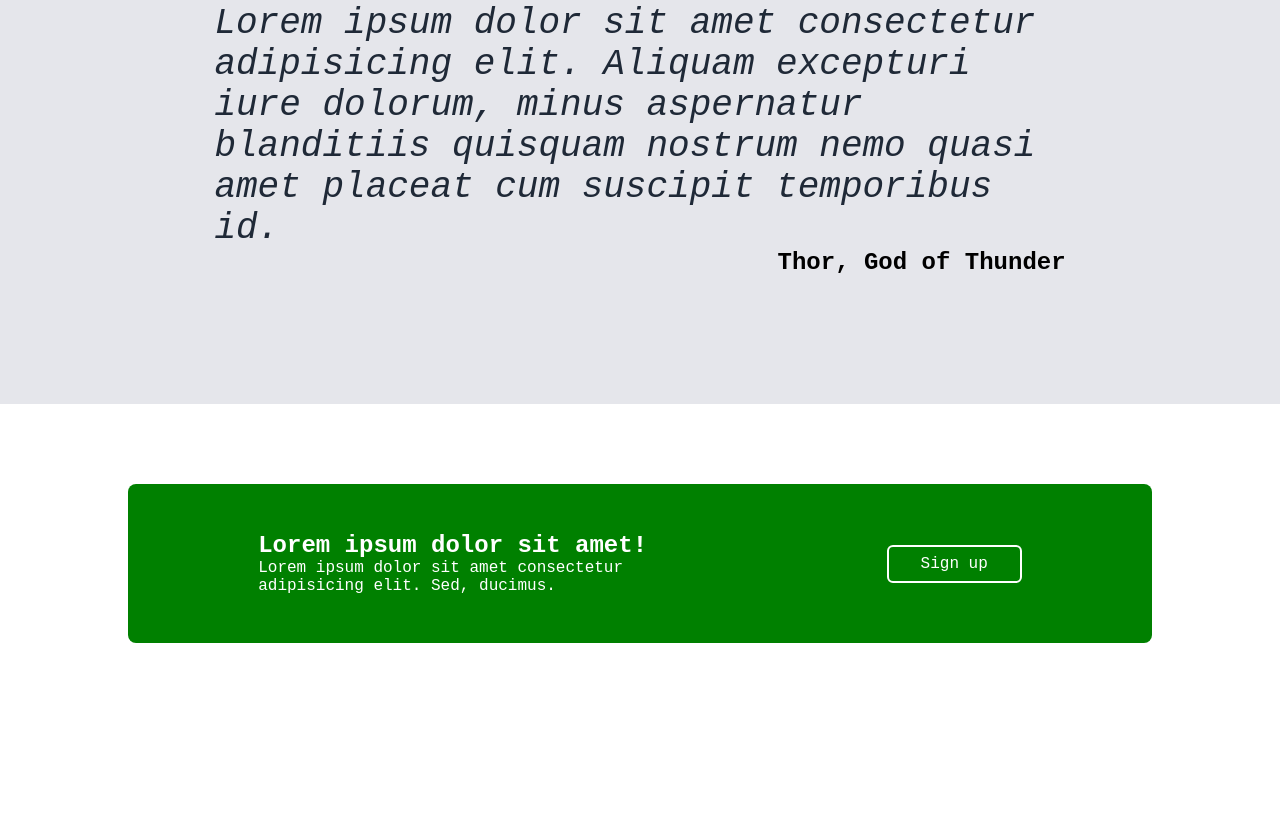
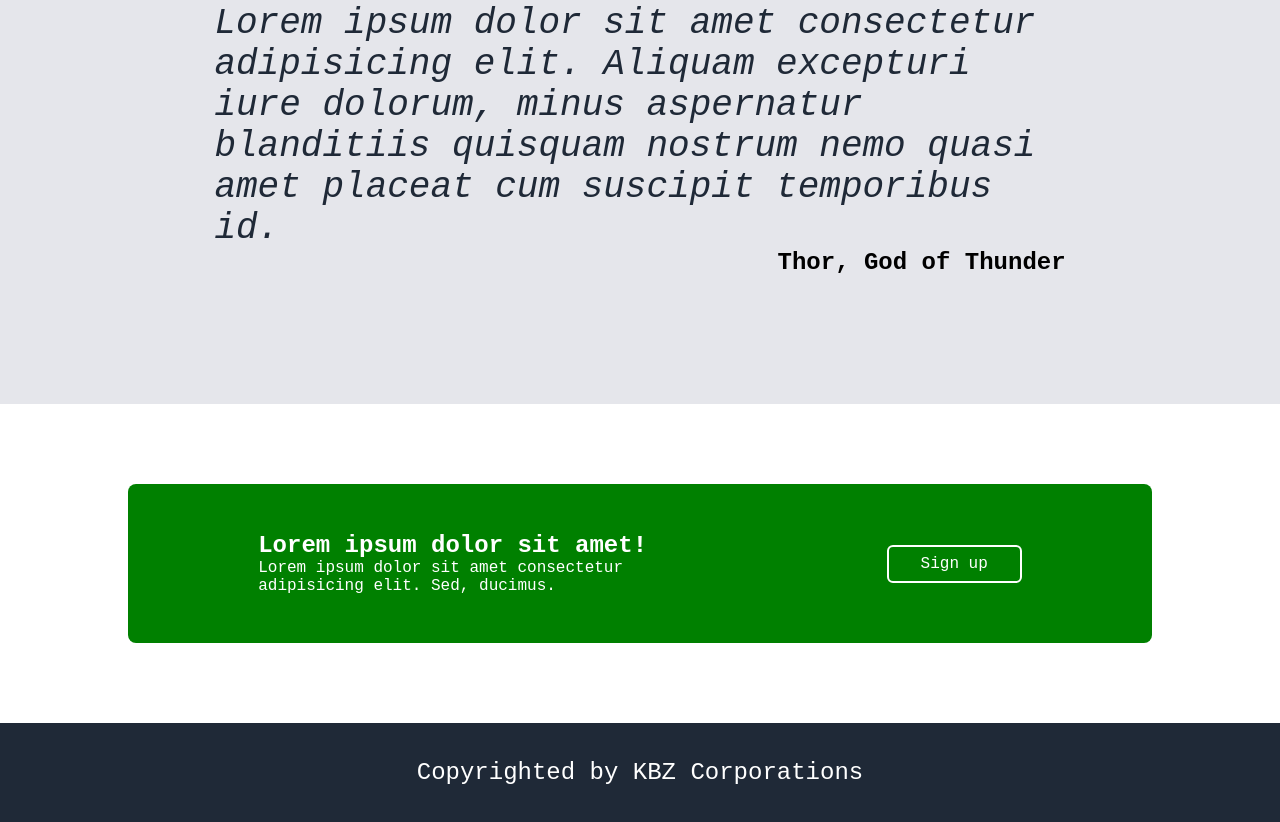
Before and after one commit to Knguyen-dev/odin-project-landing, a plain HTML site: page index.html in a window 1280 px wide. Shown: the part 978-1800 px from the top of the page. Before the commit the page ends 1701 px from the top, so only its background shows below. Drawn offline with Linux system fonts and the light colour scheme.

Commit message:
Finished designing the footer

```diff
--- a/index.html
+++ b/index.html
@@ -85,7 +85,10 @@
         </article>
         <a class="sign-up-link">Sign up</a>
       </div>
+    </section>
 
-    </section>
+    <footer>
+      <p class="copyright-text">Copyrighted by KBZ Corporations</p>
+    </footer>
   </body>
 </html>
--- a/styles.css
+++ b/styles.css
@@ -166,3 +166,12 @@ body {
   border-radius: 6px;
   padding: 0.5em 2em;
 }
+
+footer {
+  background-color: #1f2937;
+  color: white;
+  padding: 1.5em 0;
+  text-align: center;
+  font-size: 1.5rem;
+  font-weight: 500;
+}
```
